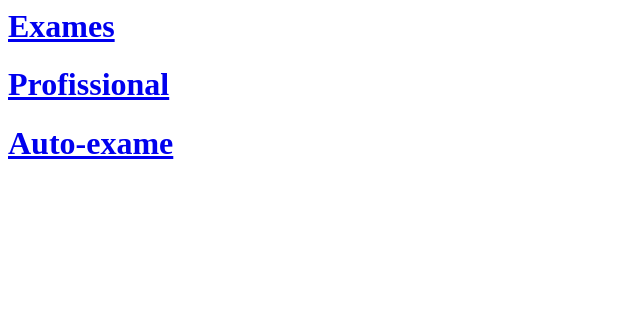
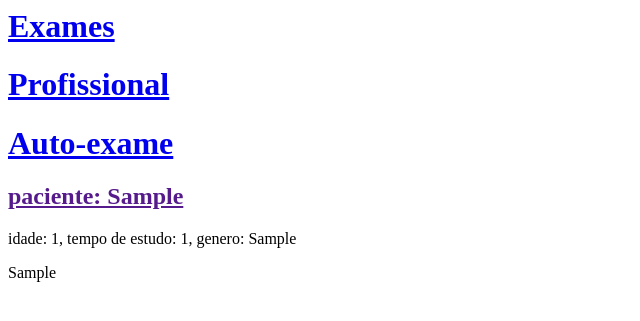
Before and after one commit to rodrigomelo89/cognitive-web-tests, a Django app: page / in a window 1280 px wide. Shown: the top 321 px of the page, without its empty margins (0-640 px from the left). Run offline with Django 3.2, Linux system fonts and the light colour scheme; tables that the repository leaves empty hold one stand-in row (values such as "Sample post").

Commit message:
templates to display from database

```diff
--- a/frontpage/models.py
+++ b/frontpage/models.py
@@ -12,5 +12,5 @@ class Exams(models.Model):
     # audio =
     resultados = models.TextField()
 
-    def examination(self):
+    def publish(self):
         self.save()
--- a/frontpage/templates/frontpage/exams_list.html
+++ b/frontpage/templates/frontpage/exams_list.html
@@ -10,5 +10,14 @@
             <h1><a href="/">Profissional</a></h1>
             <h1><a href="/">Auto-exame</a></h1>
         </div>
+        <div>
+            {% for exame in exames %}
+                <div>
+                    <h2><a href=""> paciente: {{ exame.paciente }}</a></h2>
+                    <p>idade: {{ exame.idade }}, tempo de estudo: {{ exame.tempo_estudo }}, genero: {{ exame.genero }} </p>
+                    <p>{{ exame.resultados|linebreaksbr }}</p>
+                </div>
+            {% endfor %}
+        </div>
     </body>
 </html>
--- a/frontpage/views.py
+++ b/frontpage/views.py
@@ -1,5 +1,7 @@
 from django.shortcuts import render
+from .models import Exams
 
 
 def exams_list(request):
-    return render(request, 'frontpage/exams_list.html', {})
+    exames = Exams.objects.order_by('idade')
+    return render(request, 'frontpage/exams_list.html', {'exames': exames})
```
